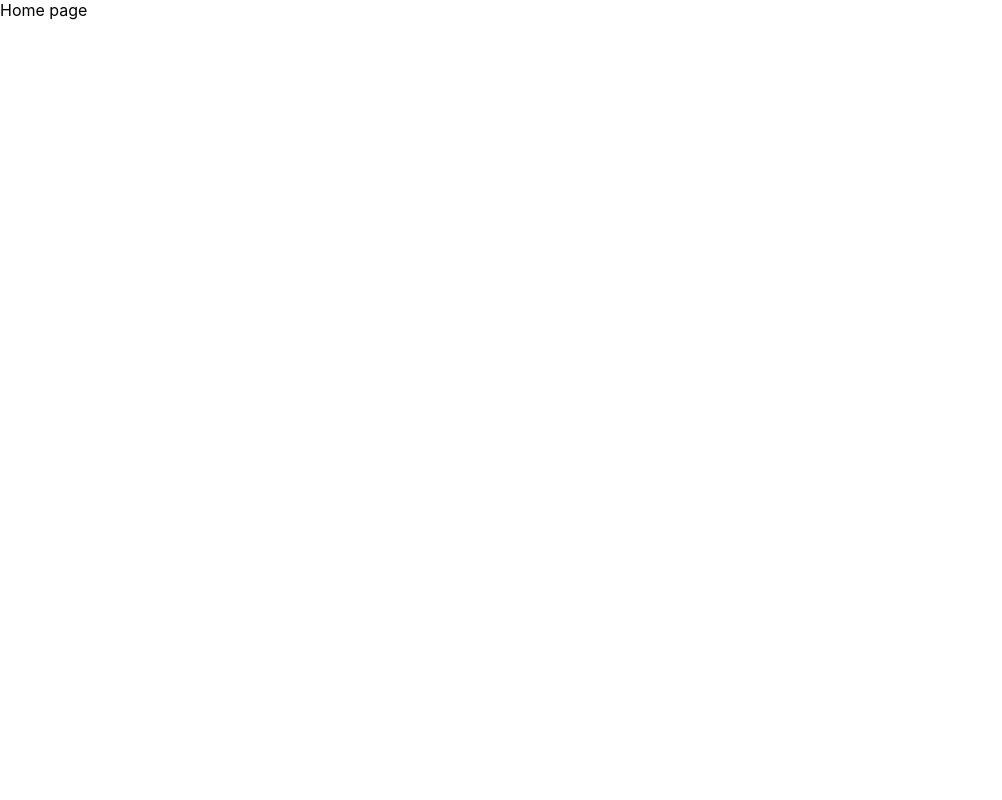
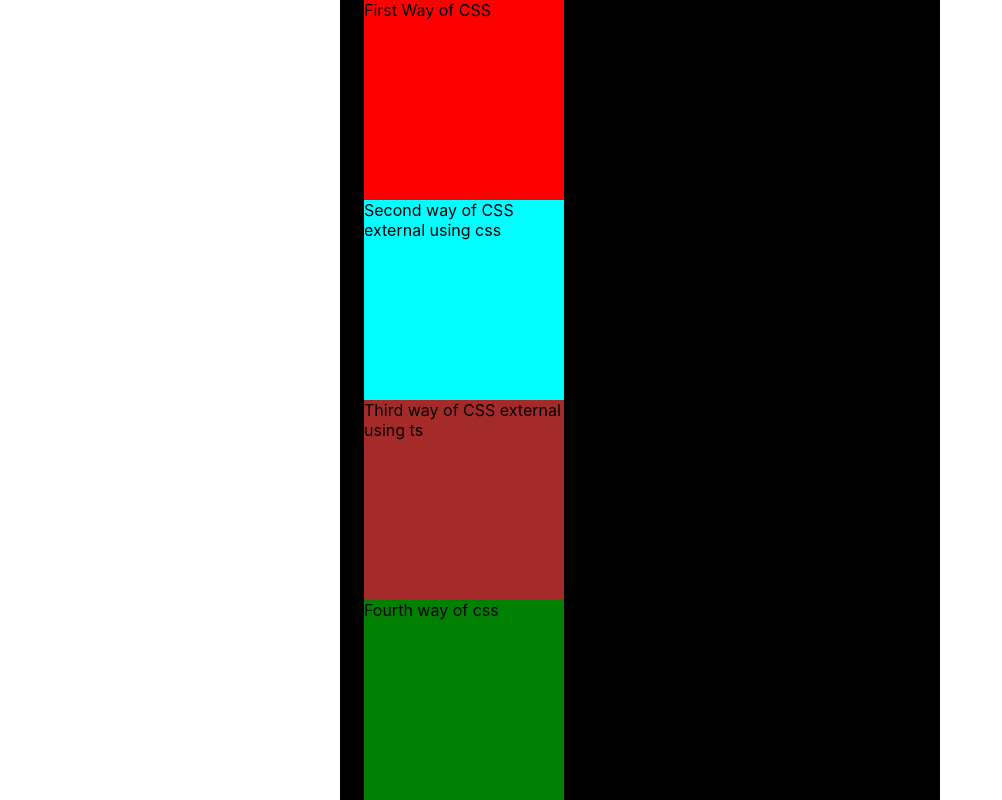
Before and after one commit to Mouli-Patibanda/Apponix_DreamProject, a React (Create React App) app in the folder Fullstack/frontend/libraries/React/flipart/flipkart/: page /home in a window 1280 px wide. Shown: the top 800 px of the page, without its empty margins (0-1002 px from the left). Built offline with nearby package versions, Linux system fonts and the light colour scheme.

Commit message:
learnt  Multiple Types of using css in React and also Styled Component Concept

```diff
--- a/Fullstack/frontend/libraries/React/flipart/flipkart/package.json
+++ b/Fullstack/frontend/libraries/React/flipart/flipkart/package.json
@@ -19,6 +19,7 @@
     "react-dom": "^18.2.0",
     "react-router-dom": "^6.8.2",
     "react-scripts": "5.0.1",
+    "styled-components": "^5.3.9",
     "typescript": "^4.9.5",
     "web-vitals": "^2.1.4"
   },
@@ -45,5 +46,8 @@
       "last 1 firefox version",
       "last 1 safari version"
     ]
+  },
+  "devDependencies": {
+    "@types/styled-components": "^5.1.26"
   }
 }
--- /dev/null
+++ b/Fullstack/frontend/libraries/React/flipart/flipkart/src/app/component/notes/css/MultiplewaysOfCallingCss.tsx
@@ -0,0 +1,14 @@
+import  './style.css'
+import { thirdstyle } from './style'
+import { StyledComponent } from './StyledComponent'
+
+export const MultiplewaysOfCallingCss:React.FC<{}>=()=>{
+    const fourthstyle={width:"200px", height:"200px", background:"green"}
+    return <>
+    <div style={{width:"200px", height:"200px", background:"red"}}>First Way of CSS</div>
+    <div id="secondway">Second way of CSS external using css</div>
+    <div style={thirdstyle}>Third way of CSS external using ts</div>
+    <div style={fourthstyle}>Fourth way of css</div>
+    <StyledComponent/>
+    </>
+}
--- /dev/null
+++ b/Fullstack/frontend/libraries/React/flipart/flipkart/src/app/component/notes/css/StyledComponent.tsx
@@ -0,0 +1,13 @@
+import styled from 'styled-components'
+export const StyledComponent:React.FC<{}>=()=>{
+    let  Fifthway=styled.div`
+background-color: yellow;
+width:200px;
+height:200px;
+ `
+;
+return<>
+
+<Fifthway/>
+</>
+}
--- /dev/null
+++ b/Fullstack/frontend/libraries/React/flipart/flipkart/src/app/component/notes/css/style.css
@@ -0,0 +1,5 @@
+#secondway{
+    width:200px;
+    height:200px;
+    background-color: aqua;
+}
--- /dev/null
+++ b/Fullstack/frontend/libraries/React/flipart/flipkart/src/app/component/notes/css/style.ts
@@ -0,0 +1,6 @@
+import { color } from "@mui/system";
+
+export const thirdstyle={
+    width:"200px",height:"200px", backgroundColor:"brown"
+
+}
--- a/Fullstack/frontend/libraries/React/flipart/flipkart/src/app/pages/home/Home.tsx
+++ b/Fullstack/frontend/libraries/React/flipart/flipkart/src/app/pages/home/Home.tsx
@@ -1,3 +1,10 @@
+import Container from "@mui/material/Container"
+import { MultiplewaysOfCallingCss } from "../../component/notes/css/MultiplewaysOfCallingCss"
+
 export const Home:React.FC<{}>=()=>{
-    return<>Home page</>
+    return<>
+   <Container style={{backgroundColor:'black'}} maxWidth="sm">
+    <MultiplewaysOfCallingCss/>
+   </Container>
+    </>
 }
```
Also changed, not shown: 1 other file (tests, documents, lock files or other folders).
